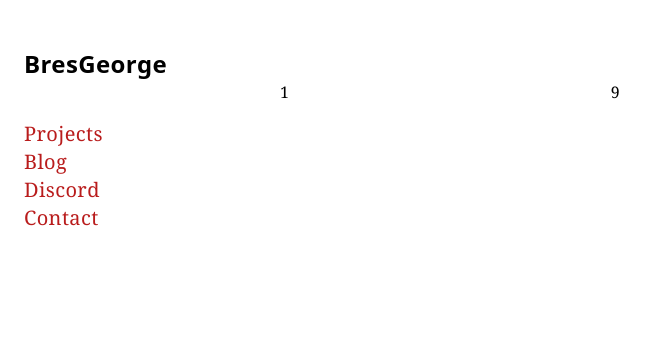
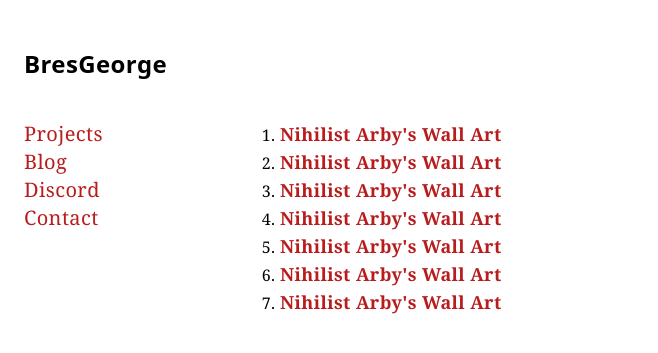
Before and after one commit to bres/myweb, a Django app: page /projects/ in a window 1280 px wide. Shown: the top 353 px of the page, without its empty margins (0-658 px from the left). Run offline with Django 3.2, Linux system fonts and the light colour scheme.

Commit message:
editing the projects pages

```diff
--- a/website/pages/templates/projects.html
+++ b/website/pages/templates/projects.html
@@ -41,10 +41,31 @@
  -->
 
 
-<div class="grid grid-cols-3 gap-4">
-  <div>1</div>
-  <!-- ... -->
-  <div>9</div>
+<div class="grid grid-cols-2 mt-10">
+  <div>
+    <ul class="list-decimal">
+      <li><a class="text-red-700 text-lg font-semibold 0" onmouseover = "show()" onmouseout="hide()" href="{% url 'about' %}">
+    Nihilist Arby's Wall Art</a></li>
+      <li><a class="text-red-700 text-lg font-semibold " onmouseover = "show()" onmouseout="hide()" href="{% url 'about' %}">
+    Nihilist Arby's Wall Art</a></li>
+      <li><a class="text-red-700 text-lg font-semibold " onmouseover = "show()" onmouseout="hide()" href="{% url 'about' %}">
+    Nihilist Arby's Wall Art</a></li>
+      <li><a class="text-red-700 text-lg font-semibold " onmouseover = "show()" onmouseout="hide()" href="{% url 'about' %}">
+    Nihilist Arby's Wall Art</a></li>
+      <li><a class="text-red-700 text-lg font-semibold " onmouseover = "show()" onmouseout="hide()" href="{% url 'about' %}">
+    Nihilist Arby's Wall Art</a></li>
+      <li><a class="text-red-700 text-lg font-semibold " onmouseover = "show()" onmouseout="hide()" href="{% url 'about' %}">
+    Nihilist Arby's Wall Art</a></li>
+      <li><a class="text-red-700 text-lg font-semibold " onmouseover = "show()" onmouseout="hide()" href="{% url 'about' %}">
+    Nihilist Arby's Wall Art</a></li>
+
+
+    </ul>
+
+</div>
+  <div>
+    <img src="{% static 'images/ai.png' %}"  class="object-cover  w-4/5 border-double border-4 border-red-700" style="visibility:hidden" id = "img1" >
+</div>
 </div>
 
 
```
